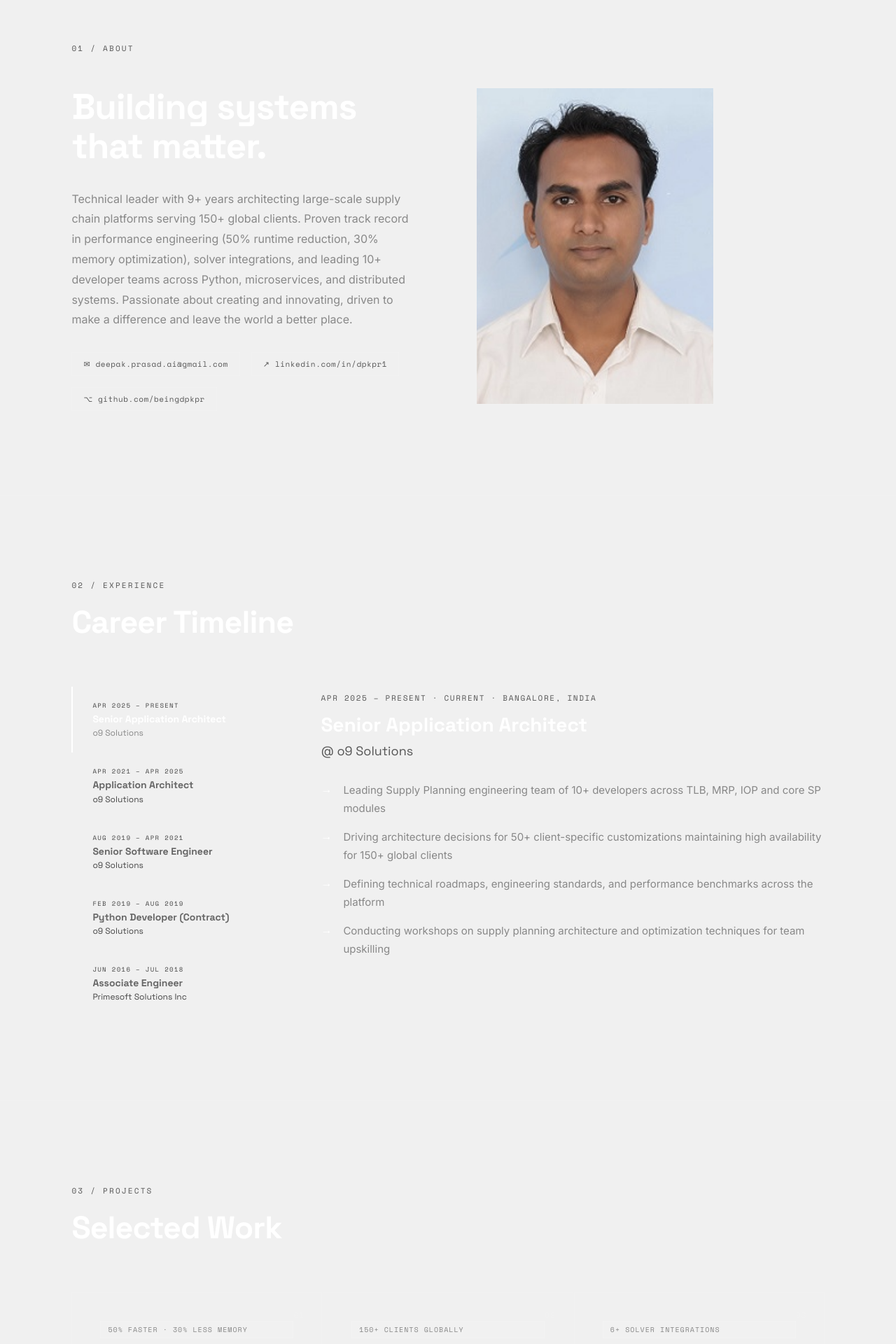
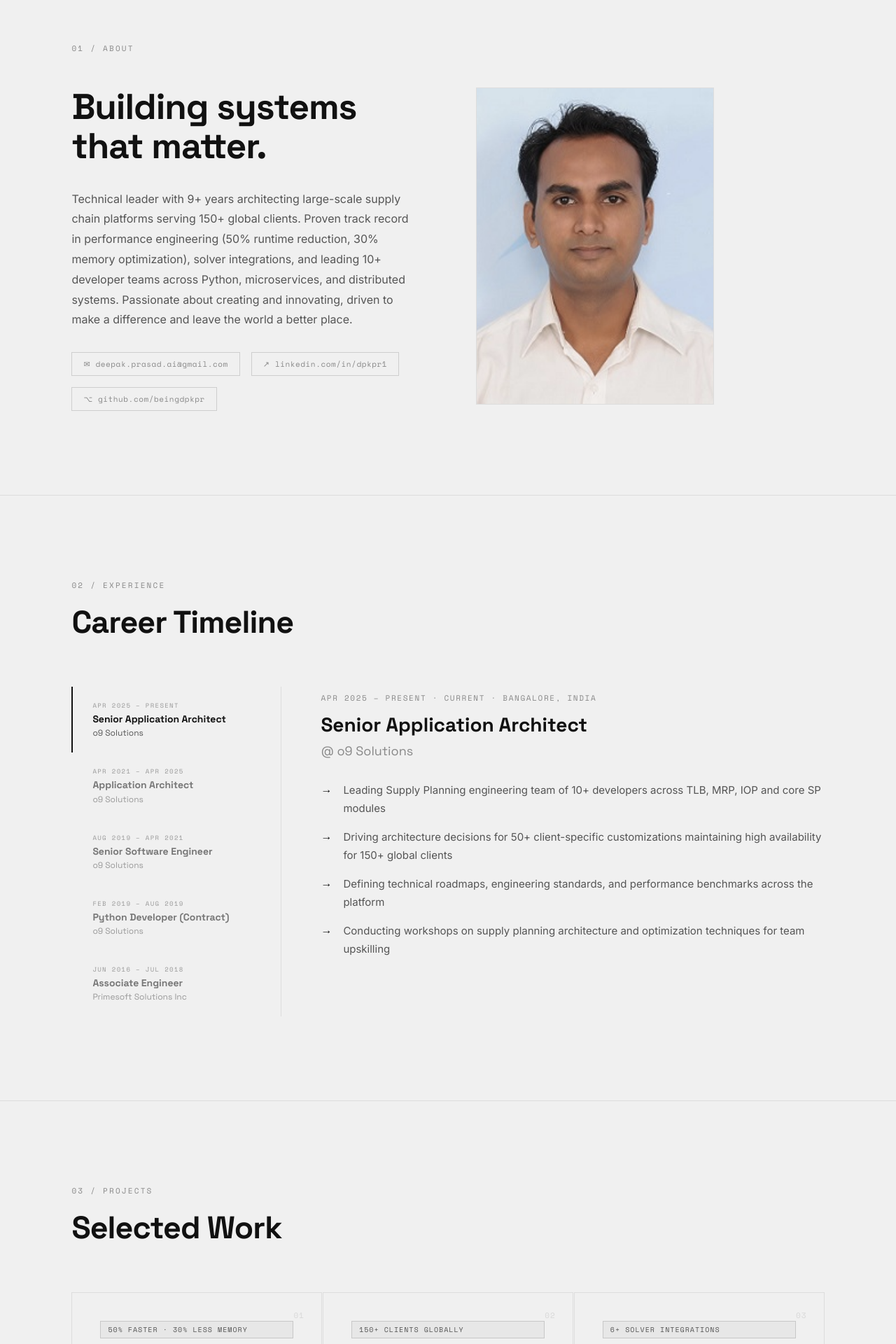
Before and after one commit to beingdpkpr/portfolio-26, a React (Vite) app: page / in a window 1280 px wide. Shown: the part 860-2780 px from the top of the page at 70% size. Built offline with nearby package versions, Linux system fonts and the light colour scheme; no server answers.

Commit message:
refactor: convert About, Experience, Projects to CSS tokens

```diff
--- a/src/components/About.tsx
+++ b/src/components/About.tsx
@@ -4,9 +4,9 @@ import data from '../data/portfolio-data'
 export function About() {
   const d = data
   return (
-    <section id="about" style={{ padding: '120px clamp(16px,8vw,140px)', borderTop: '1px solid rgba(255,255,255,0.06)' }}>
+    <section id="about" style={{ padding: '120px clamp(16px,8vw,140px)', borderTop: '1px solid var(--line)' }}>
       <Reveal>
-        <div style={{ fontFamily: "'Space Mono', monospace", fontSize: 11, letterSpacing: '0.2em', color: '#555', textTransform: 'uppercase', marginBottom: 48 }}>
+        <div style={{ fontFamily: "'Space Mono', monospace", fontSize: 11, letterSpacing: '0.2em', color: 'var(--text-lo)', textTransform: 'uppercase', marginBottom: 48 }}>
           01 / About
         </div>
       </Reveal>
@@ -14,12 +14,12 @@ export function About() {
       <div style={{ display: 'grid', gridTemplateColumns: '1fr 1fr', gap: 80, alignItems: 'start' }} className="about-grid">
         <div>
           <Reveal delay={0.1}>
-            <h2 style={{ fontFamily: "'Space Grotesk', sans-serif", fontWeight: 800, fontSize: 'clamp(32px,4vw,56px)', color: '#fff', lineHeight: 1.1, margin: '0 0 32px', letterSpacing: '-0.02em' }}>
+            <h2 style={{ fontFamily: "'Space Grotesk', sans-serif", fontWeight: 800, fontSize: 'clamp(32px,4vw,56px)', color: 'var(--fg)', lineHeight: 1.1, margin: '0 0 32px', letterSpacing: '-0.02em' }}>
               Building systems<br />that matter.
             </h2>
           </Reveal>
           <Reveal delay={0.2}>
-            <p style={{ fontFamily: "'Inter', sans-serif", fontSize: 16, color: '#888', lineHeight: 1.8, marginBottom: 24 }}>
+            <p style={{ fontFamily: "'Inter', sans-serif", fontSize: 16, color: 'var(--text-hi)', lineHeight: 1.8, marginBottom: 24 }}>
               {d.about}
             </p>
           </Reveal>
@@ -27,12 +27,12 @@ export function About() {
             <div style={{ display: 'flex', gap: 16, marginTop: 32, flexWrap: 'wrap' }}>
               {([['✉', d.email, `mailto:${d.email}`], ['↗', d.linkedinLabel, d.linkedin], ['⌥', d.githubLabel, d.github]] as const).map(([icon, label, href]) => (
                 <a key={label} href={href} target="_blank" rel="noopener noreferrer" style={{
-                  fontFamily: "'Space Mono', monospace", fontSize: 11, color: '#555',
-                  border: '1px solid rgba(255,255,255,0.1)', padding: '8px 16px',
+                  fontFamily: "'Space Mono', monospace", fontSize: 11, color: 'var(--text-lo)',
+                  border: '1px solid var(--line-mid)', padding: '8px 16px',
                   letterSpacing: '0.05em', textDecoration: 'none', transition: 'color 0.2s, border-color 0.2s',
                 }}
-                  onMouseEnter={e => { e.currentTarget.style.color = '#fff'; e.currentTarget.style.borderColor = 'rgba(255,255,255,0.4)' }}
-                  onMouseLeave={e => { e.currentTarget.style.color = '#555'; e.currentTarget.style.borderColor = 'rgba(255,255,255,0.1)' }}>
+                  onMouseEnter={e => { e.currentTarget.style.color = 'var(--fg)'; e.currentTarget.style.borderColor = 'var(--line-hi)' }}
+                  onMouseLeave={e => { e.currentTarget.style.color = 'var(--text-lo)'; e.currentTarget.style.borderColor = 'var(--line-mid)' }}>
                   {icon} {label}
                 </a>
               ))}
@@ -41,7 +41,7 @@ export function About() {
         </div>
 
         <Reveal delay={0.2} direction="left">
-          <div style={{ aspectRatio: '3/4', maxWidth: 340, overflow: 'hidden', border: '1px solid rgba(255,255,255,0.08)', position: 'relative' }}>
+          <div style={{ aspectRatio: '3/4', maxWidth: 340, overflow: 'hidden', border: '1px solid var(--line)', position: 'relative' }}>
             <img src={`${import.meta.env.BASE_URL}assets/headshot.jpg`} alt="Deepak Kumar Prasad"
               style={{ width: '100%', height: '100%', objectFit: 'cover', objectPosition: 'center top', display: 'block', filter: 'grayscale(20%)' }} />
           </div>
--- a/src/components/Experience.tsx
+++ b/src/components/Experience.tsx
@@ -7,33 +7,33 @@ export function Experience() {
   const d = data.experience
 
   return (
-    <section id="experience" style={{ padding: '120px clamp(16px,8vw,140px)', borderTop: '1px solid rgba(255,255,255,0.06)' }}>
+    <section id="experience" style={{ padding: '120px clamp(16px,8vw,140px)', borderTop: '1px solid var(--line)' }}>
       <Reveal>
-        <div style={{ fontFamily: "'Space Mono', monospace", fontSize: 11, letterSpacing: '0.2em', color: '#555', textTransform: 'uppercase', marginBottom: 16 }}>
+        <div style={{ fontFamily: "'Space Mono', monospace", fontSize: 11, letterSpacing: '0.2em', color: 'var(--text-lo)', textTransform: 'uppercase', marginBottom: 16 }}>
           02 / Experience
         </div>
-        <h2 style={{ fontFamily: "'Space Grotesk', sans-serif", fontWeight: 800, fontSize: 'clamp(28px,3.5vw,48px)', color: '#fff', margin: '0 0 64px', letterSpacing: '-0.02em' }}>
+        <h2 style={{ fontFamily: "'Space Grotesk', sans-serif", fontWeight: 800, fontSize: 'clamp(28px,3.5vw,48px)', color: 'var(--fg)', margin: '0 0 64px', letterSpacing: '-0.02em' }}>
           Career Timeline
         </h2>
       </Reveal>
 
       <div style={{ display: 'grid', gridTemplateColumns: '300px 1fr', gap: 0 }} className="exp-grid">
-        <div style={{ borderRight: '1px solid rgba(255,255,255,0.08)' }}>
+        <div style={{ borderRight: '1px solid var(--line)' }}>
           {d.map((job, i) => (
             <Reveal key={i} delay={i * 0.08}>
               <button onClick={() => setActive(i)} style={{
                 width: '100%', background: 'none', border: 'none',
-                borderLeft: active === i ? '2px solid #fff' : '2px solid transparent',
+                borderLeft: active === i ? '2px solid var(--fg)' : '2px solid transparent',
                 cursor: 'pointer', padding: '20px 32px 20px 28px', textAlign: 'left',
                 transition: 'all 0.2s', display: 'block',
               }}>
-                <div style={{ fontFamily: "'Space Mono', monospace", fontSize: 9, letterSpacing: '0.15em', color: '#444', textTransform: 'uppercase', marginBottom: 4 }}>
+                <div style={{ fontFamily: "'Space Mono', monospace", fontSize: 9, letterSpacing: '0.15em', color: 'var(--text-dim)', textTransform: 'uppercase', marginBottom: 4 }}>
                   {job.period}
                 </div>
-                <div style={{ fontFamily: "'Space Grotesk', sans-serif", fontWeight: 700, fontSize: 14, color: active === i ? '#fff' : '#666', marginBottom: 3, lineHeight: 1.3 }}>
+                <div style={{ fontFamily: "'Space Grotesk', sans-serif", fontWeight: 700, fontSize: 14, color: active === i ? 'var(--fg)' : 'var(--text-mid)', marginBottom: 3, lineHeight: 1.3 }}>
                   {job.title}
                 </div>
-                <div style={{ fontFamily: "'Space Grotesk', sans-serif", fontSize: 12, color: active === i ? '#888' : '#444' }}>
+                <div style={{ fontFamily: "'Space Grotesk', sans-serif", fontSize: 12, color: active === i ? 'var(--text-hi)' : 'var(--text-dim)' }}>
                   {job.company}
                 </div>
               </button>
@@ -43,20 +43,20 @@ export function Experience() {
 
         <div style={{ padding: '8px 0 8px 56px' }} className="exp-detail">
           <Reveal key={active} delay={0}>
-            <div style={{ fontFamily: "'Space Mono', monospace", fontSize: 11, color: '#555', letterSpacing: '0.15em', textTransform: 'uppercase', marginBottom: 12 }}>
+            <div style={{ fontFamily: "'Space Mono', monospace", fontSize: 11, color: 'var(--text-lo)', letterSpacing: '0.15em', textTransform: 'uppercase', marginBottom: 12 }}>
               {d[active].period} · {d[active].duration} · {d[active].location}
             </div>
-            <h3 style={{ fontFamily: "'Space Grotesk', sans-serif", fontWeight: 800, fontSize: 28, color: '#fff', margin: '0 0 8px' }}>
+            <h3 style={{ fontFamily: "'Space Grotesk', sans-serif", fontWeight: 800, fontSize: 28, color: 'var(--fg)', margin: '0 0 8px' }}>
               {d[active].title}
             </h3>
-            <div style={{ fontFamily: "'Space Grotesk', sans-serif", fontSize: 18, color: '#555', marginBottom: 32 }}>
+            <div style={{ fontFamily: "'Space Grotesk', sans-serif", fontSize: 18, color: 'var(--text-lo)', marginBottom: 32 }}>
               @ {d[active].company}
             </div>
             <ul style={{ margin: 0, padding: 0, listStyle: 'none', display: 'flex', flexDirection: 'column', gap: 16 }}>
               {d[active].bullets.map((b, i) => (
                 <li key={i} style={{ display: 'flex', gap: 16, alignItems: 'flex-start' }}>
-                  <span style={{ color: '#fff', marginTop: 3, flexShrink: 0 }}>→</span>
-                  <span style={{ fontFamily: "'Inter', sans-serif", fontSize: 15, color: '#888', lineHeight: 1.7 }}>{b}</span>
+                  <span style={{ color: 'var(--fg)', marginTop: 3, flexShrink: 0 }}>→</span>
+                  <span style={{ fontFamily: "'Inter', sans-serif", fontSize: 15, color: 'var(--text-hi)', lineHeight: 1.7 }}>{b}</span>
                 </li>
               ))}
             </ul>
--- a/src/components/Projects.tsx
+++ b/src/components/Projects.tsx
@@ -7,12 +7,12 @@ export function Projects() {
   const d = data.projects
 
   return (
-    <section id="projects" style={{ padding: '120px clamp(16px,8vw,140px)', borderTop: '1px solid rgba(255,255,255,0.06)' }}>
+    <section id="projects" style={{ padding: '120px clamp(16px,8vw,140px)', borderTop: '1px solid var(--line)' }}>
       <Reveal>
-        <div style={{ fontFamily: "'Space Mono', monospace", fontSize: 11, letterSpacing: '0.2em', color: '#555', textTransform: 'uppercase', marginBottom: 16 }}>
+        <div style={{ fontFamily: "'Space Mono', monospace", fontSize: 11, letterSpacing: '0.2em', color: 'var(--text-lo)', textTransform: 'uppercase', marginBottom: 16 }}>
           03 / Projects
         </div>
-        <h2 style={{ fontFamily: "'Space Grotesk', sans-serif", fontWeight: 800, fontSize: 'clamp(28px,3.5vw,48px)', color: '#fff', margin: '0 0 64px', letterSpacing: '-0.02em' }}>
+        <h2 style={{ fontFamily: "'Space Grotesk', sans-serif", fontWeight: 800, fontSize: 'clamp(28px,3.5vw,48px)', color: 'var(--fg)', margin: '0 0 64px', letterSpacing: '-0.02em' }}>
           Selected Work
         </h2>
       </Reveal>
@@ -24,36 +24,36 @@ export function Projects() {
               onMouseEnter={() => setHovered(i)}
               onMouseLeave={() => setHovered(null)}
               style={{
-                padding: '40px', border: '1px solid rgba(255,255,255,0.06)',
-                background: hovered === i ? 'rgba(255,255,255,0.04)' : 'transparent',
+                padding: '40px', border: '1px solid var(--line)',
+                background: hovered === i ? 'var(--surf)' : 'transparent',
                 transition: 'all 0.25s ease', cursor: 'default',
                 position: 'relative', overflow: 'hidden',
                 display: 'flex', flexDirection: 'column', height: '100%',
               }}>
-              <div style={{ position: 'absolute', top: 24, right: 24, fontFamily: "'Space Mono', monospace", fontSize: 11, color: 'rgba(255,255,255,0.12)', letterSpacing: '0.1em' }}>
+              <div style={{ position: 'absolute', top: 24, right: 24, fontFamily: "'Space Mono', monospace", fontSize: 11, color: 'var(--surf-hover)', letterSpacing: '0.1em' }}>
                 {String(i + 1).padStart(2, '0')}
               </div>
               <div style={{
-                display: 'inline-block', background: 'rgba(255,255,255,0.05)', border: '1px solid rgba(255,255,255,0.1)',
-                fontFamily: "'Space Mono', monospace", fontSize: 10, color: '#888',
+                display: 'inline-block', background: 'var(--surf)', border: '1px solid var(--line-mid)',
+                fontFamily: "'Space Mono', monospace", fontSize: 10, color: 'var(--text-hi)',
                 letterSpacing: '0.1em', padding: '4px 10px', marginBottom: 20, textTransform: 'uppercase',
               }}>
                 {p.highlight}
               </div>
-              <h3 style={{ fontFamily: "'Space Grotesk', sans-serif", fontWeight: 700, fontSize: 20, color: '#fff', margin: '0 0 12px', lineHeight: 1.3 }}>
+              <h3 style={{ fontFamily: "'Space Grotesk', sans-serif", fontWeight: 700, fontSize: 20, color: 'var(--fg)', margin: '0 0 12px', lineHeight: 1.3 }}>
                 {p.title}
               </h3>
-              <p style={{ fontFamily: "'Inter', sans-serif", fontSize: 14, color: '#666', lineHeight: 1.7, margin: '0 0 24px', flex: 1 }}>
+              <p style={{ fontFamily: "'Inter', sans-serif", fontSize: 14, color: 'var(--text-mid)', lineHeight: 1.7, margin: '0 0 24px', flex: 1 }}>
                 {p.description}
               </p>
               <div style={{ display: 'flex', flexWrap: 'wrap', gap: 8 }}>
                 {p.tags.map(t => (
-                  <span key={t} style={{ fontFamily: "'Space Mono', monospace", fontSize: 10, color: '#555', border: '1px solid rgba(255,255,255,0.08)', padding: '3px 10px', letterSpacing: '0.08em' }}>{t}</span>
+                  <span key={t} style={{ fontFamily: "'Space Mono', monospace", fontSize: 10, color: 'var(--text-lo)', border: '1px solid var(--line)', padding: '3px 10px', letterSpacing: '0.08em' }}>{t}</span>
                 ))}
               </div>
               <div style={{
                 position: 'absolute', bottom: 0, left: 0, right: 0, height: 1,
-                background: '#fff',
+                background: 'var(--fg)',
                 transform: hovered === i ? 'scaleX(1)' : 'scaleX(0)',
                 transformOrigin: 'left', transition: 'transform 0.3s ease',
               }} />
```
